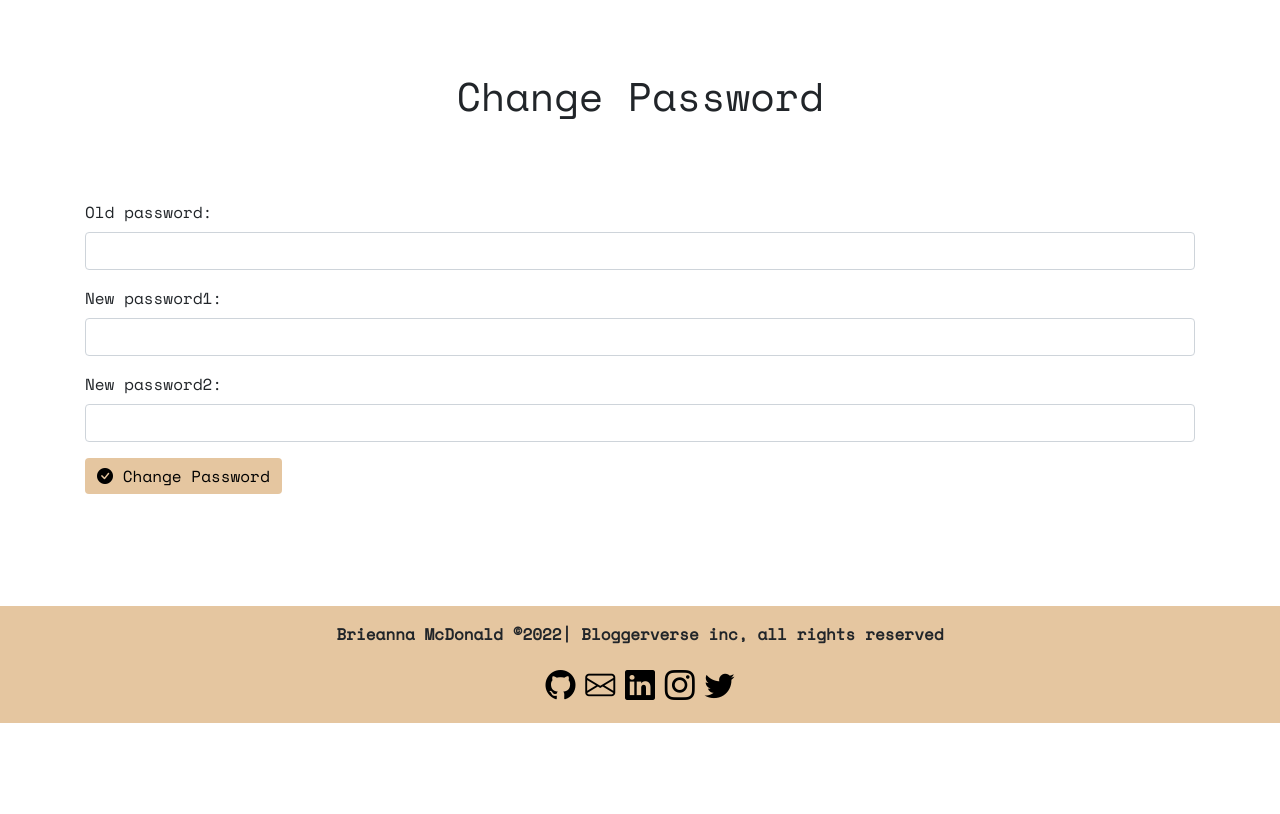
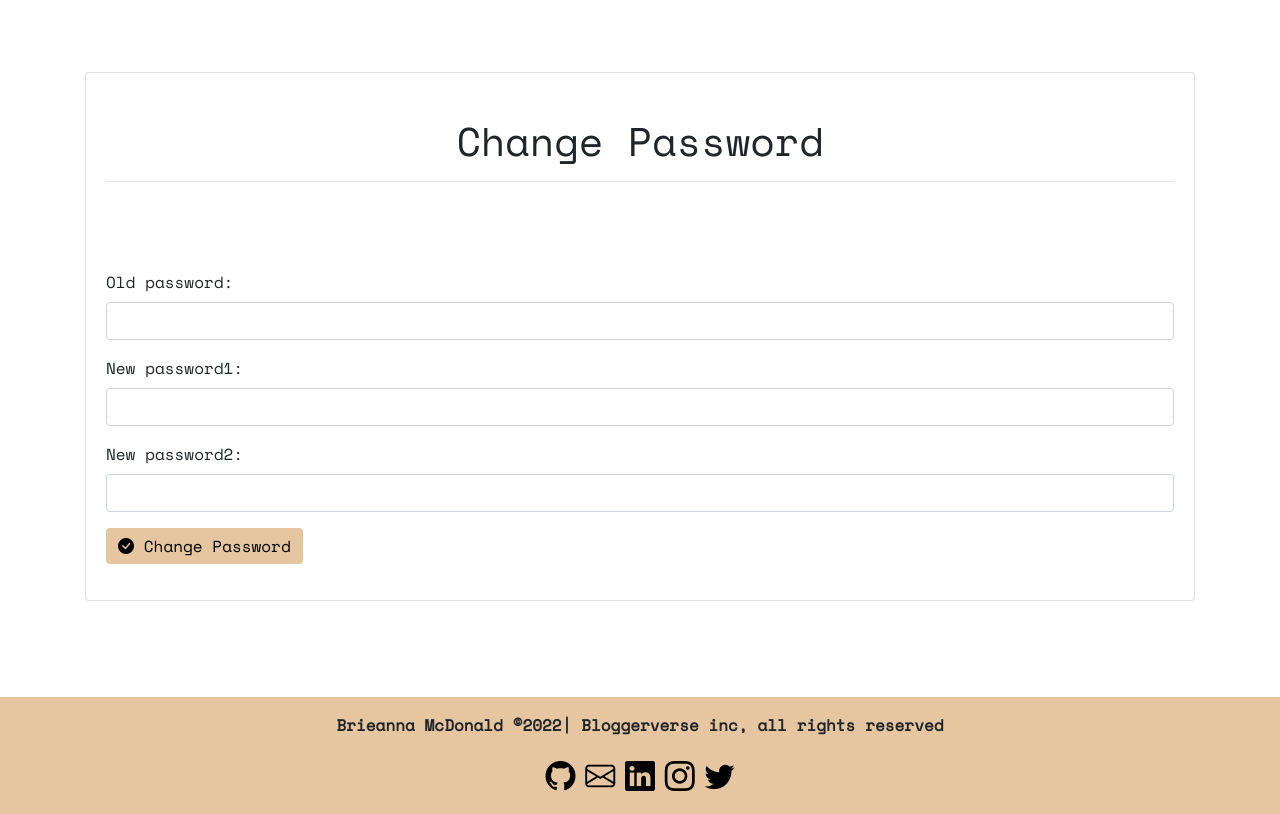
Before and after one commit to Code-Institute-Submissions/bmcdonald2000-bloggerverse_NovResub, a Django app: page /Users/password/ in a window 1280 px wide. Shown: the part 86-900 px from the top of the page. Before the commit the page ends 809 px from the top, so only its background shows below. Run offline with Django 3.2, Linux system fonts and the light colour scheme; the visitor is signed in with stand-in values (Sample User, id 1); some libraries are stand-ins or nearby versions.

Commit message:
add: boostrap card

```diff
--- a/users/templates/registration/password.html
+++ b/users/templates/registration/password.html
@@ -7,9 +7,18 @@
 <br/>
 <!-- Template content-->
 {% block content %}
+    <!-- horizontal line -->
     <br><br><br>
+    <!-- Boostrap card -->
+    <div class="card">
+        <div class="card-body">
+            <!-- line break -->
+            <br/>
             <!-- Page header -->
             <h1 id="heading"> Change Password </h1>
+                <!-- horizontal line -->
+                <hr>
+                <!-- line break -->
                 <br><br><br>
             <!-- Change password  form  -->
             <div class="form-group">
@@ -18,5 +27,8 @@
                     {{ form.as_p }}
                     <button class="btn btn-info" style="background-color: #e5c6a0; border: #e5c6a0; color: #000000;"><i class="bi bi-check-circle-fill"></i> Change Password </button>
             </div>
+        </div>
+    </div>
+    <!-- horizontal line -->
     <br><br><br><br>
 {% endblock %}
```
Lines whose indentation alone changed are shown as unchanged.
